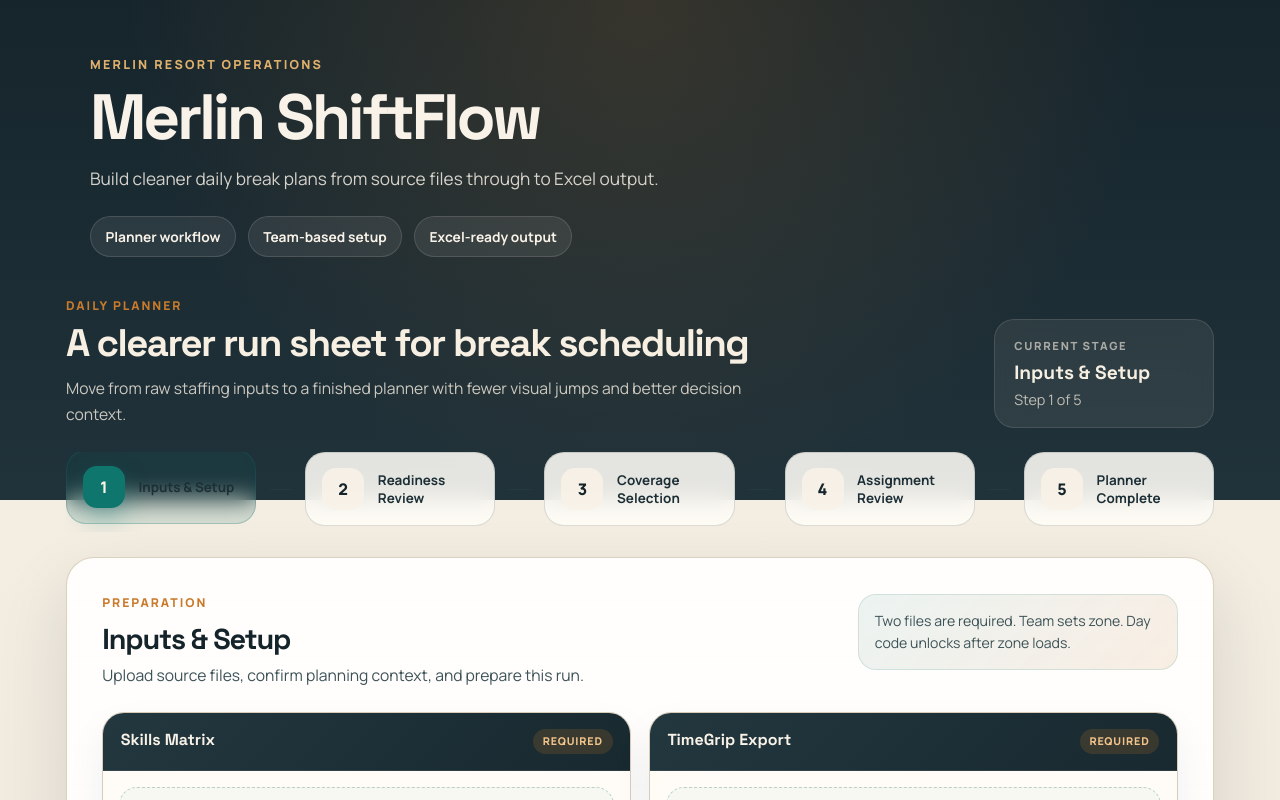
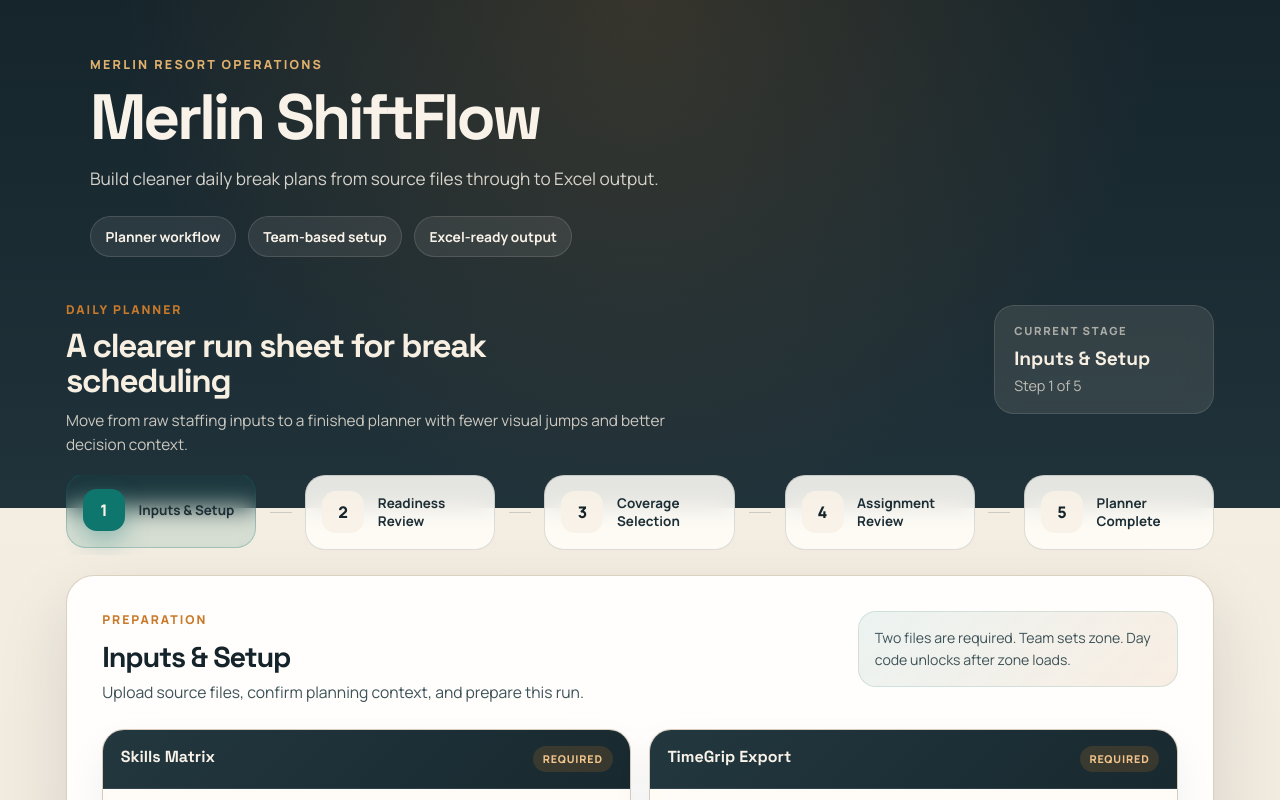
Before and after one commit to EGExcelsior/Smart-Break-Scheduler, a React (Create React App) app in the folder frontend/: page / in a window 1280 px wide. Shown: the top 800 px of the page. Built offline with nearby package versions, Linux system fonts and the light colour scheme; the HTML template or start-up script is replaced by a standard one.

Commit message:
Updated top hierarchy/spacing

```diff
--- a/frontend/src/components/schedulerWorkflow/styles/base.css
+++ b/frontend/src/components/schedulerWorkflow/styles/base.css
@@ -26,15 +26,16 @@
 .workflow-shell {
   width: min(1180px, 100%);
   margin: 0 auto;
-  padding: 0 1rem;
+  padding: 0 1rem 0.35rem;
 }
 
 .workflow-intro {
   display: flex;
   justify-content: space-between;
   gap: 1.5rem;
-  align-items: end;
-  margin: 0 auto 1.5rem;
+  align-items: flex-start;
+  margin: 0 auto 1.05rem;
+  padding-top: 0.25rem;
 }
 
 .workflow-kicker,
@@ -49,18 +50,19 @@
 
 .workflow-heading {
   font-family: 'Space Grotesk', 'Manrope', sans-serif;
-  font-size: clamp(1.9rem, 3vw, 3rem);
+  font-size: clamp(1.75rem, 2.6vw, 2.55rem);
   letter-spacing: -0.04em;
-  line-height: 1;
+  line-height: 1.06;
   color: #f7efe2;
-  margin-bottom: 0.75rem;
+  margin-bottom: 0.62rem;
+  max-width: 20ch;
 }
 
 .workflow-summary {
-  max-width: 700px;
+  max-width: 640px;
   color: rgba(247, 239, 226, 0.8);
-  line-height: 1.7;
-  font-size: 0.98rem;
+  line-height: 1.62;
+  font-size: 0.96rem;
 }
 
 .workflow-status-card {
@@ -68,9 +70,10 @@
   padding: 1.1rem 1.2rem;
   border-radius: 20px;
   border: 1px solid rgba(247, 239, 226, 0.12);
-  background: rgba(247, 239, 226, 0.08);
+  background: rgba(247, 239, 226, 0.1);
   backdrop-filter: blur(12px);
   color: #f7efe2;
+  margin-top: 0.25rem;
 }
 
 .workflow-status-label {
--- a/frontend/src/components/schedulerWorkflow/styles/progress.css
+++ b/frontend/src/components/schedulerWorkflow/styles/progress.css
@@ -3,7 +3,7 @@
   align-items: center;
   justify-content: stretch;
   max-width: 1180px;
-  margin: 0 auto 1.6rem;
+  margin: 0 auto 1.25rem;
   gap: 0.85rem;
   flex-wrap: nowrap;
   overflow-x: auto;
```
